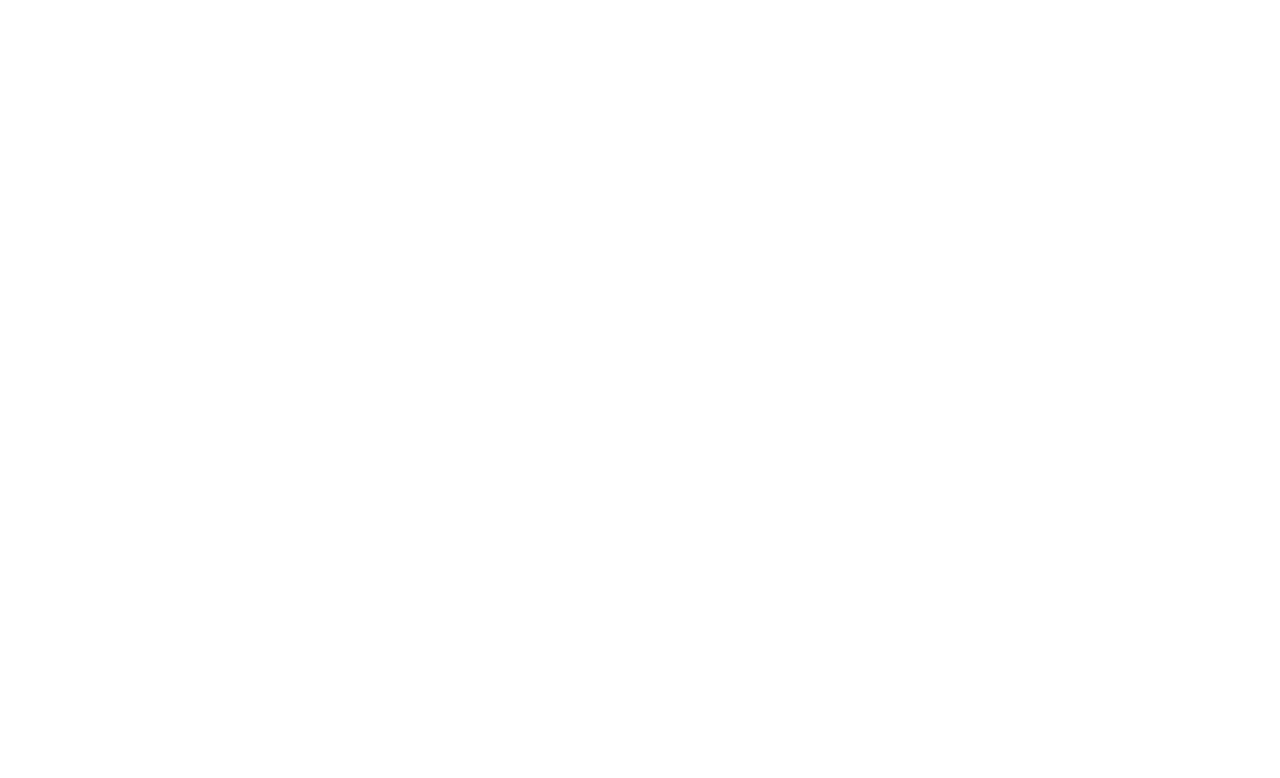
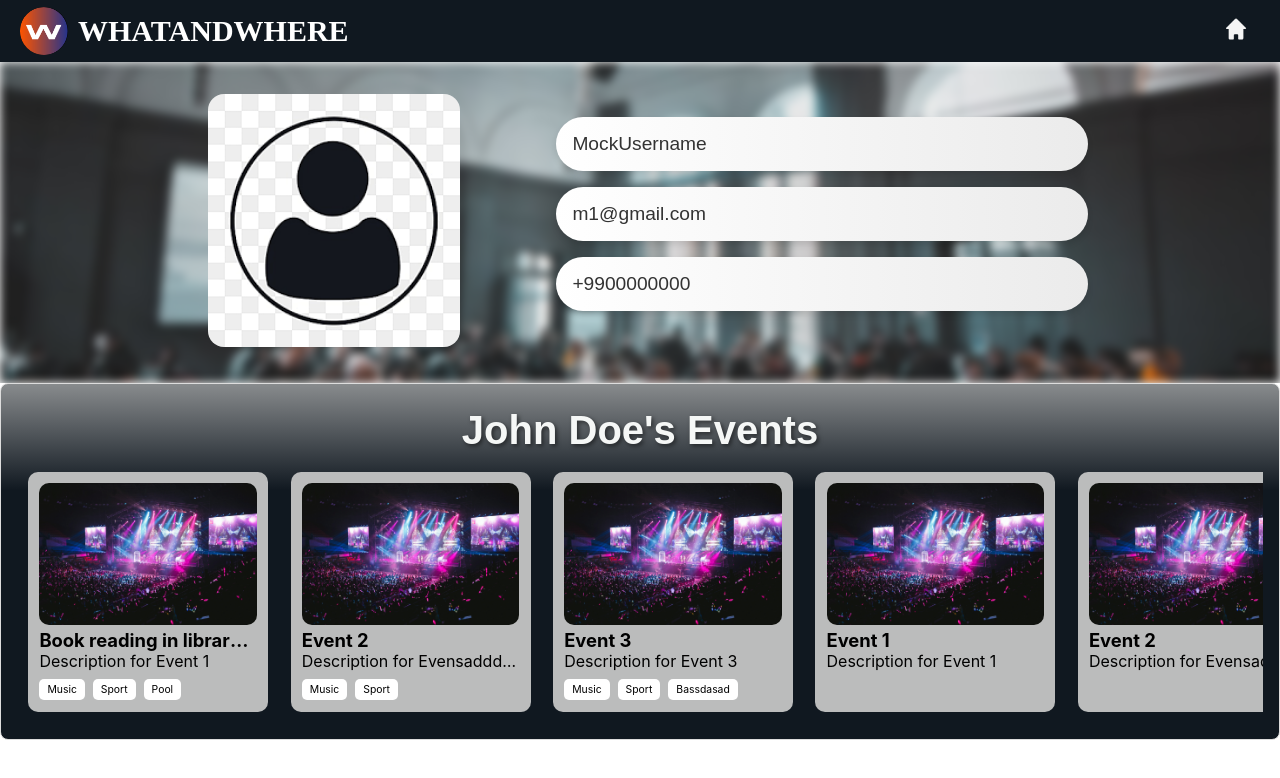
Before and after one commit to WhatandWhere/WhatAndWhere, a React (Create React App) app in the folder client/: page /emprofile in a window 1280 px wide. Before the commit this address had no page. Shown: the top 778 px of the page. Built offline with nearby package versions, Linux system fonts and the light colour scheme.

Commit message:
Finished eventManagerProfile page

```diff
--- a/client/src/App.jsx
+++ b/client/src/App.jsx
@@ -7,6 +7,8 @@
 import TermsAndConditionsPage from './pages/TermsAndConditionsPage.jsx';
 import './App.css';
 import ProfilePage from './pages/ProfilePage.jsx';
+import EventManagersProfilePage from './pages/EventManagersProfilePage.jsx';
+
 
 function App() {
     return (
@@ -19,6 +21,7 @@
                     <Route path="/mainpage" element={<MainPage/>}/>
                     <Route path="/termsAndConditions" element={<TermsAndConditionsPage/>}/>
                     <Route path="/profile" element={<ProfilePage/>}/>
+                    <Route path="/emprofile" element={<EventManagersProfilePage/>}/>
                 </Routes>
             </div>
         </Router>
--- a/client/src/components/design-files-css/profile-page-css/ProfilePage.css
+++ b/client/src/components/design-files-css/profile-page-css/ProfilePage.css
@@ -1,8 +1,21 @@
 .bottom-part{
     border: 1px solid #ddd; /* subtle border, change color as needed */
     border-radius: 8px; /* rounded corners for the container */
-    box-shadow: 0px 5px 15px rgba(0, 0, 0, 0.1); /* shadow for depth */
+    /*box-shadow: 0px 5px 15px rgba(0, 0, 0, 0.1); !* shadow for depth *!*/
     padding: 1rem; /* spacing inside the container */
     /*margin: 1rem; !* spacing outside the container *!*/
     background: linear-gradient(360deg, rgb(16, 24, 32) 70%, rgb(136, 139, 141) 100%); /* white background, change as needed */
 }
+
+.events-title {
+    padding: 0.5rem 0; /* Padding above and below the text */
+    border-radius: 8px;
+}
+
+.title {
+    font-family: 'Arial', sans-serif; /* Replace with your preferred font */
+    font-size: 2.5rem; /* Adjust size as needed */
+    color: #f5f7f6;
+    font-weight: bolder;
+    text-shadow: 2px 2px 4px rgba(0, 0, 0, 0.5);
+}
--- a/client/src/components/profile-page-components/UpperPartOfThePage.jsx
+++ b/client/src/components/profile-page-components/UpperPartOfThePage.jsx
@@ -1,7 +1,7 @@
 import React, { useState } from 'react';
 import '../design-files-css/profile-page-css/UpperPartOfThePage.css';
 
-function UpperPartOfThePage() {
+function UpperPartOfThePage({ showEditButton }) {
     const username = "MockUsername";
     const userEmail = "m1@gmail.com";
     const userPhone = "+9900000000";
@@ -101,14 +101,20 @@
                         <div className="text-display">{phone}</div>
                     </>
                 )}
-                <button onClick={isEditing ? saveChanges : () => setIsEditing(true)}
-                        className={`edit-button ${isEditing ? 'edit-button-bold' : ''}`}>
-                    {isEditing ? 'Save changes' : 'Edit user details'}
-                </button>
+                {showEditButton && ( // Only render the button if showEditButton is true
+                    <button onClick={isEditing ? saveChanges : () => setIsEditing(true)}
+                            className={`edit-button ${isEditing ? 'edit-button-bold' : ''}`}>
+                        {isEditing ? 'Save changes' : 'Edit user details'}
+                    </button>
+                )}
 
             </div>
         </div>
     );
 }
 
+UpperPartOfThePage.defaultProps = {
+    showEditButton: true,
+};
+
 export default UpperPartOfThePage;
--- /dev/null
+++ b/client/src/pages/EventManagersProfilePage.jsx
@@ -0,0 +1,26 @@
+import UpperPartOfThePage from '../components/profile-page-components/UpperPartOfThePage';
+import Header from "../components/Header";
+import EventListMainPage from "../components/EventListMainPage";
+import '../components/design-files-css/profile-page-css/ProfilePage.css';
+
+
+function EventManagersProfilePage() {
+    const username = "John Doe";
+
+    return (
+        <div className="main-page">
+            <Header />
+            <UpperPartOfThePage showEditButton={false}/>
+            <div className="bottom-part">
+                <div className="events-title">
+                    <p className="title">{username}'s Events</p>
+                </div>
+                <div className="tab-content">
+                    <EventListMainPage/>
+                </div>
+            </div>
+        </div>
+    );
+}
+
+export default EventManagersProfilePage;
```
